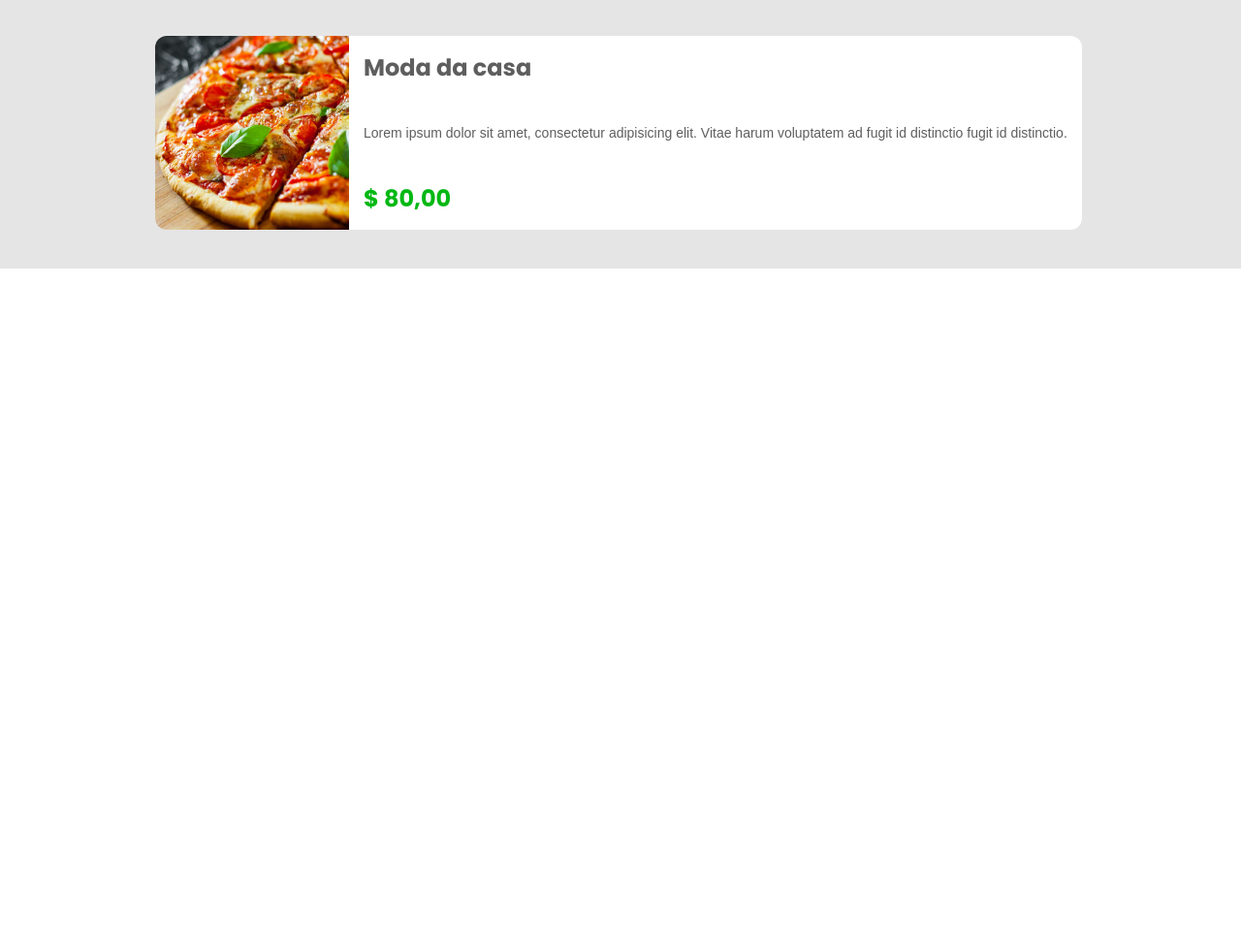
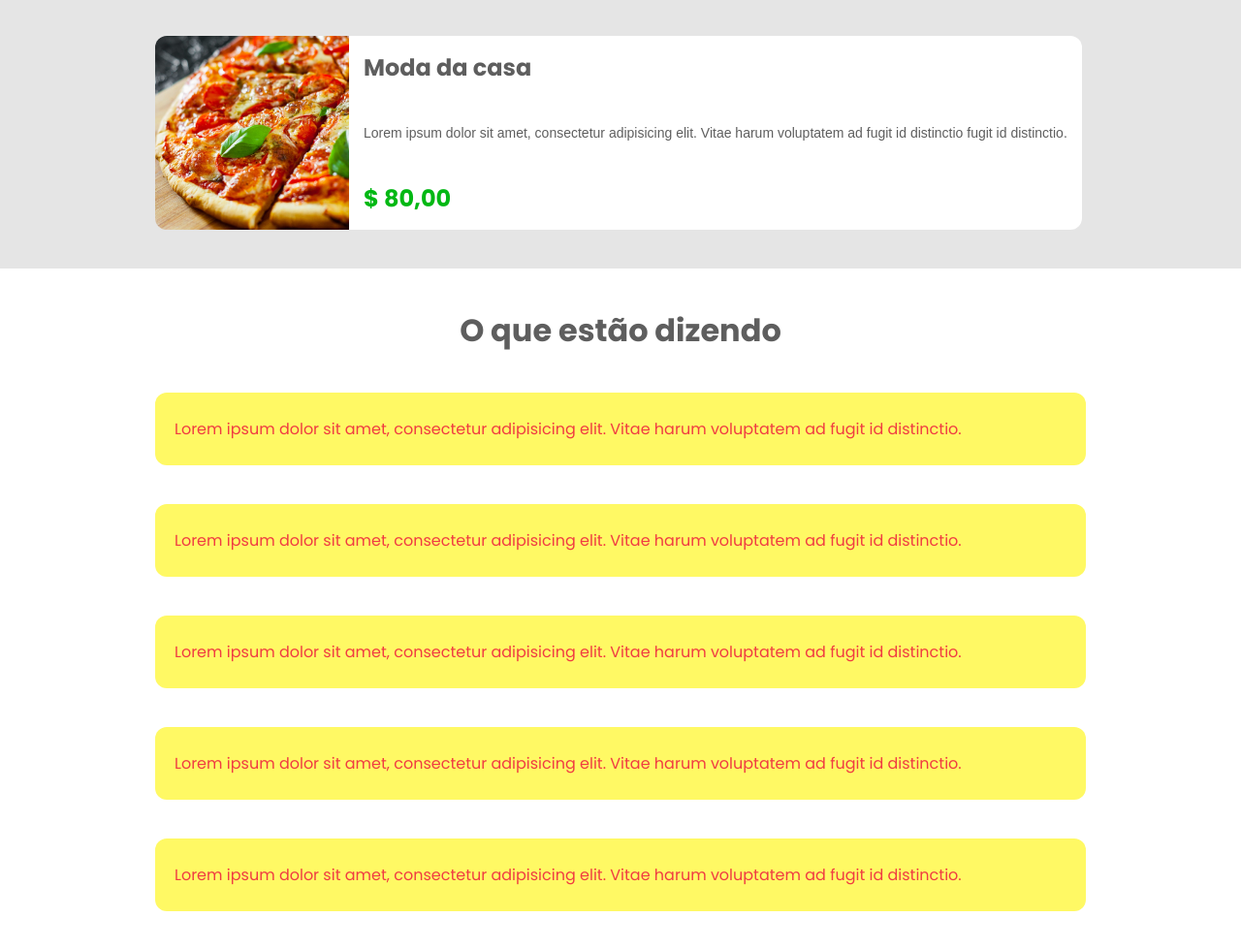
Before and after one commit to Sipriano-Dev/ds-tasty, a plain HTML site: page index.html in a window 1280 px wide. Shown: the part 553-1532 px from the top of the page at 97% size. Before the commit the page ends 830 px from the top, so only its background shows below. Drawn offline with Linux system fonts and the light colour scheme.

Commit message:
Section comments

```diff
--- a/css/styles.css
+++ b/css/styles.css
@@ -76,3 +76,22 @@ nav h1 {
   color: var(--text-green);
   font-size: 24px;
 }
+
+#comments {
+  padding: 40px 0px;
+  display: flex;
+}
+
+#comments h2 {
+  text-align: center;
+  font-size: 32px;
+  color: var(--text-gray);
+}
+
+.card-comments {
+  padding: 25px 20px;
+  background-color: var(--color-yellow);
+  color: var(--color-red);
+  border-radius: 12px;
+  margin-top: 40px;
+}
--- a/index.html
+++ b/index.html
@@ -52,7 +52,39 @@
     </section>
 
     <section id="comments">
-      <div></div>
+      <div class="container">
+        <h2>O que estão dizendo</h2>
+        <div class="card-comments">
+          <p>
+            Lorem ipsum dolor sit amet, consectetur adipisicing elit. Vitae
+            harum voluptatem ad fugit id distinctio.
+          </p>
+        </div>
+        <div class="card-comments">
+          <p>
+            Lorem ipsum dolor sit amet, consectetur adipisicing elit. Vitae
+            harum voluptatem ad fugit id distinctio.
+          </p>
+        </div>
+        <div class="card-comments">
+          <p>
+            Lorem ipsum dolor sit amet, consectetur adipisicing elit. Vitae
+            harum voluptatem ad fugit id distinctio.
+          </p>
+        </div>
+        <div class="card-comments">
+          <p>
+            Lorem ipsum dolor sit amet, consectetur adipisicing elit. Vitae
+            harum voluptatem ad fugit id distinctio.
+          </p>
+        </div>
+        <div class="card-comments">
+          <p>
+            Lorem ipsum dolor sit amet, consectetur adipisicing elit. Vitae
+            harum voluptatem ad fugit id distinctio.
+          </p>
+        </div>
+      </div>
     </section>
 
     <footer>
```
